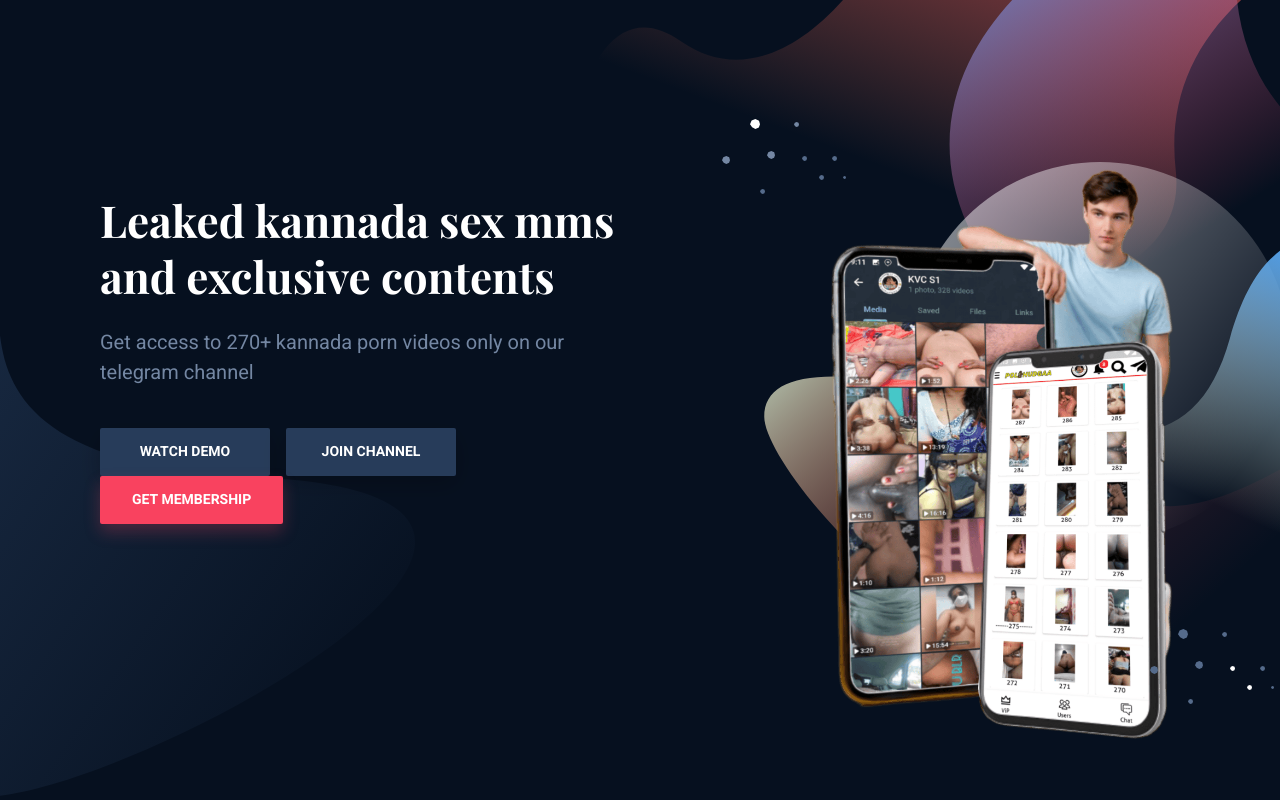
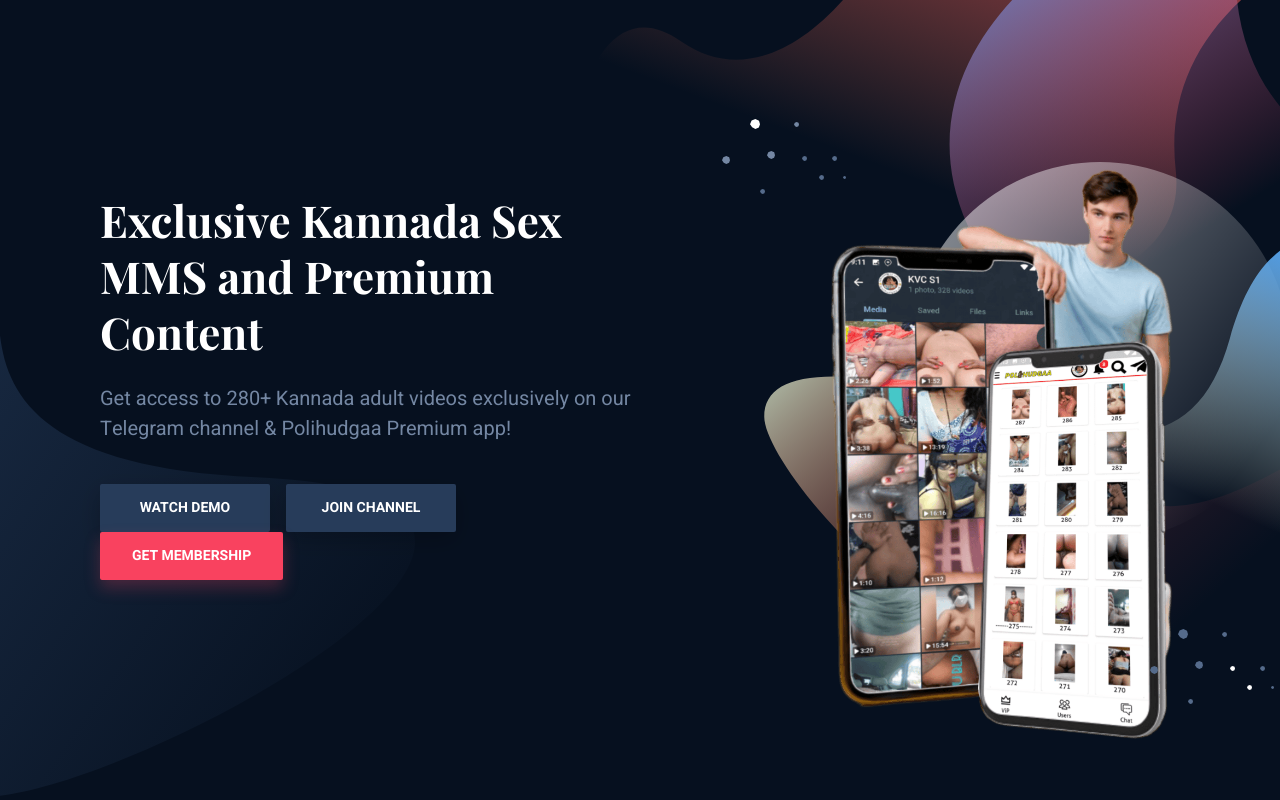
Before and after one commit to dachubro/site, a plain HTML site: page index.html in a window 1280 px wide. Shown: the top 800 px of the page. Drawn offline with nearby package versions, Linux system fonts and the light colour scheme.

Commit message:
Update index.html

```diff
--- a/index.html
+++ b/index.html
@@ -31,8 +31,8 @@
                 <div class="container">
                     <div class="hero-inner">
 						<div class="hero-copy">
-	                        <h2 class="hero-title mt-0">Leaked kannada sex mms and exclusive contents</h2>
-	                        <p class="hero-paragraph">Get access to 270+ kannada porn videos only on our telegram channel</p>
+	                        <h2 class="hero-title mt-0">Exclusive Kannada Sex MMS and Premium Content</h2>
+	                        <p class="hero-paragraph">Get access to 280+ Kannada adult videos exclusively on our Telegram channel & Polihudgaa Premium app!</p>
 	                        <div class="hero-cta"><a class="button button-shadow" href="https://blog.polihudgaa.uk">Watch Demo</a><a class="button button-shadow" href="tg://resolve?domain=polihudgaa">Join Channel</a><a class="button button-primary button-shadow" href="https://packs.polihudgaa.uk">Get membership</a></div>
 						</div>
 						<div class="hero-app">
```
